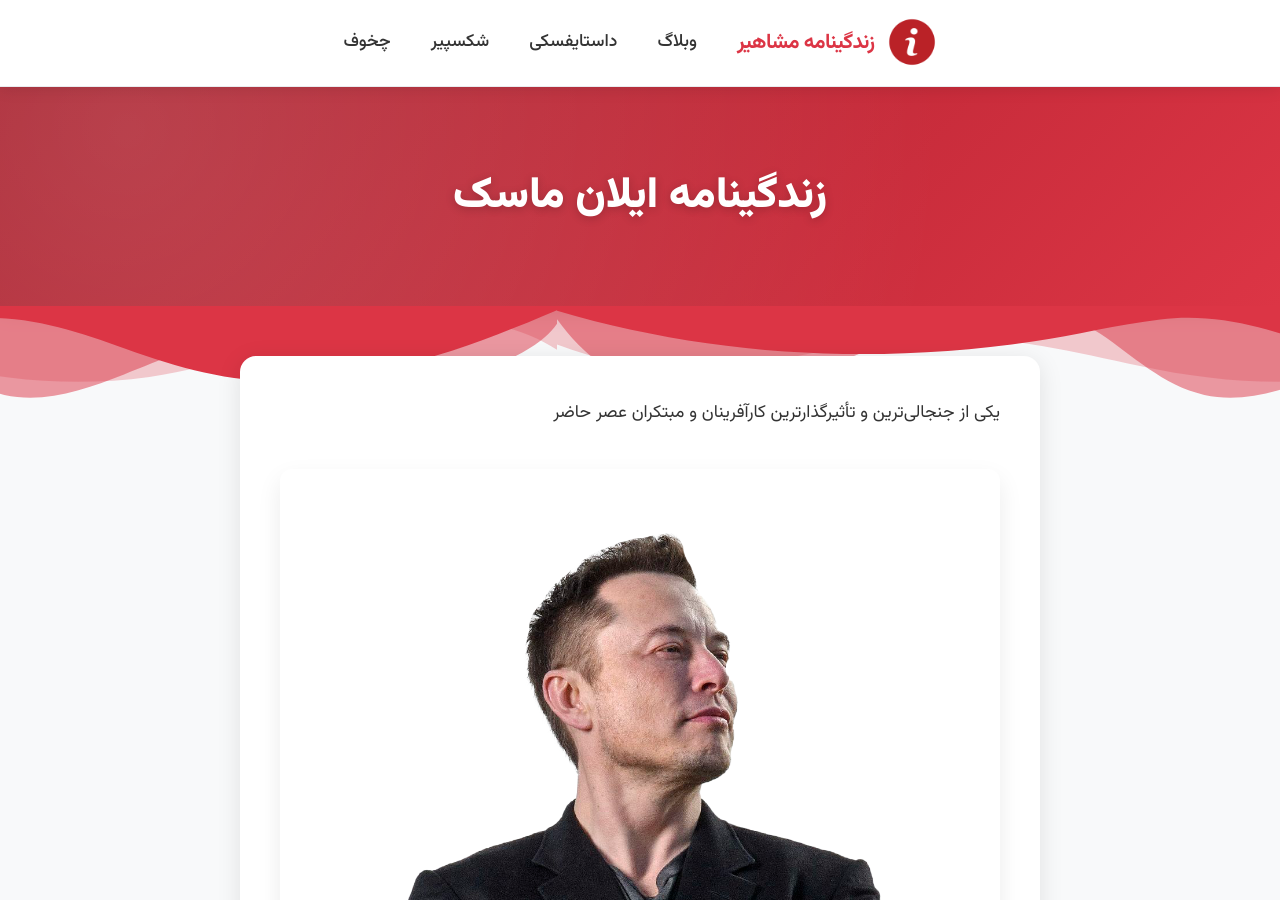
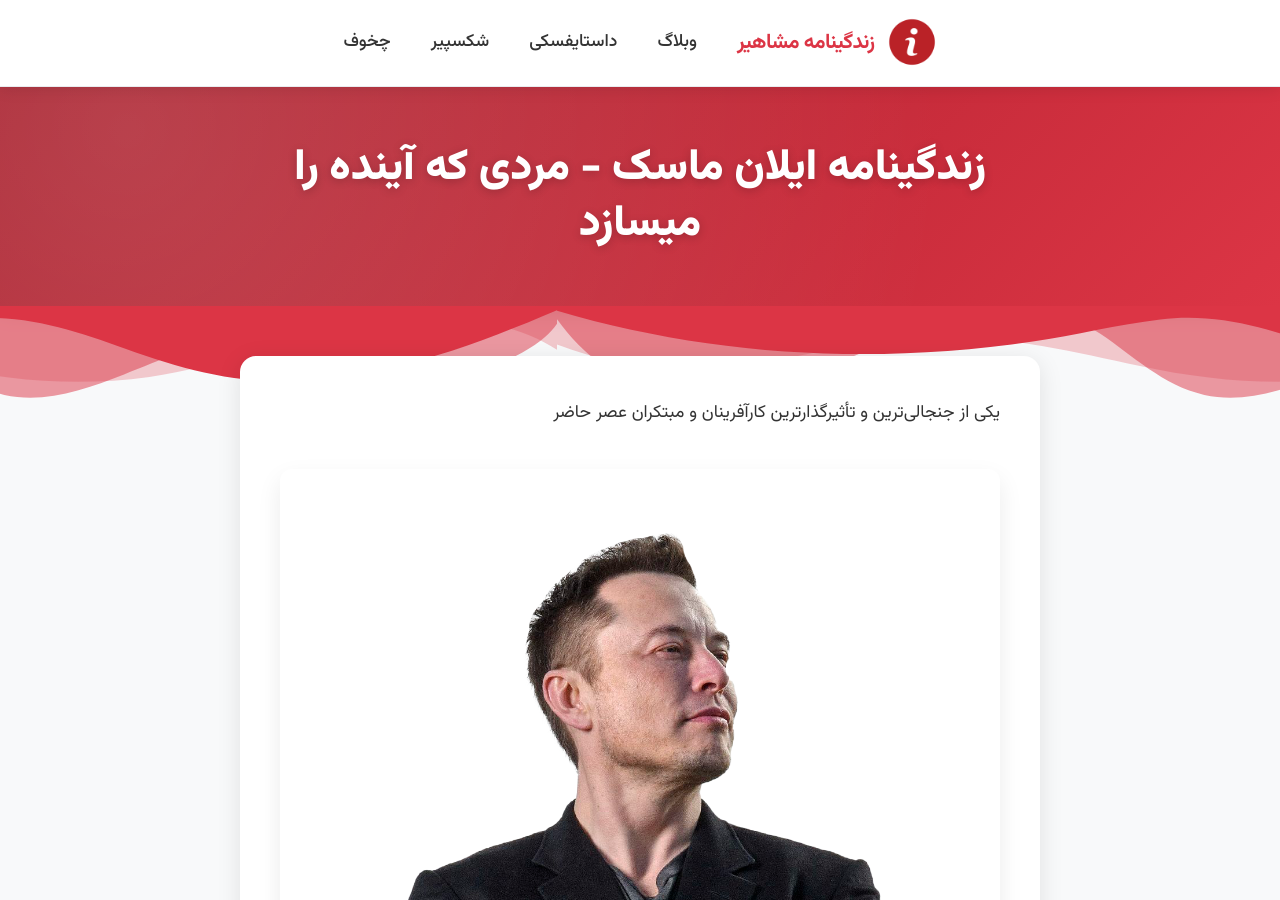
Before and after one commit to darkblog/darkblog.github.io, a Jekyll site: the page built from _posts/2025-9-7-17.md, in a window 1280 px wide and 900 px high. Built offline with Jekyll 4.4.1, drawn with Linux system fonts in a browser that asks for light colours.

Commit message:
Update 2025-9-7-17.md

```diff
--- a/_posts/2025-9-7-17.md
+++ b/_posts/2025-9-7-17.md
@@ -1,6 +1,6 @@
 ---
 layout: post
-title: زندگینامه ایلان ماسک
+title: زندگینامه ایلان ماسک - مردی که آینده را میسازد
 ---
 
 یکی از جنجالی‌ترین و تأثیرگذارترین کارآفرینان و مبتکران عصر حاضر
```
